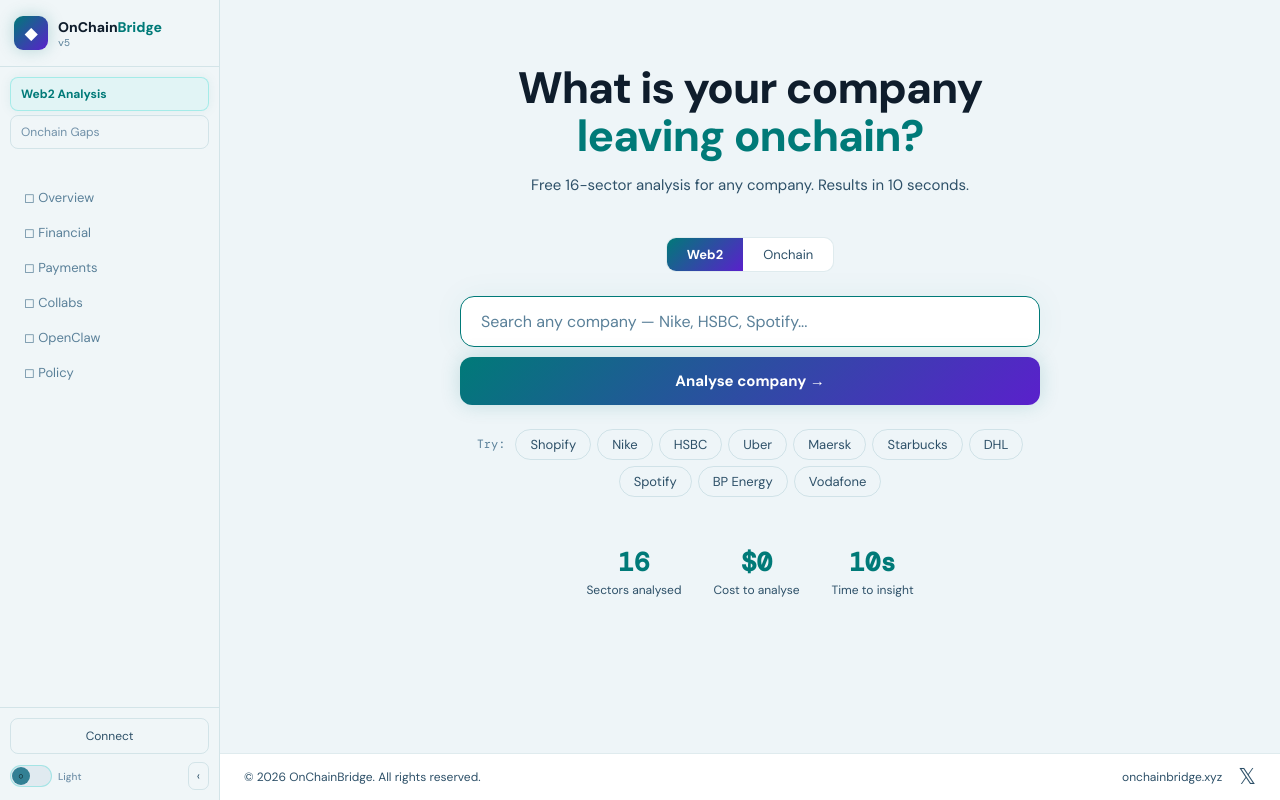
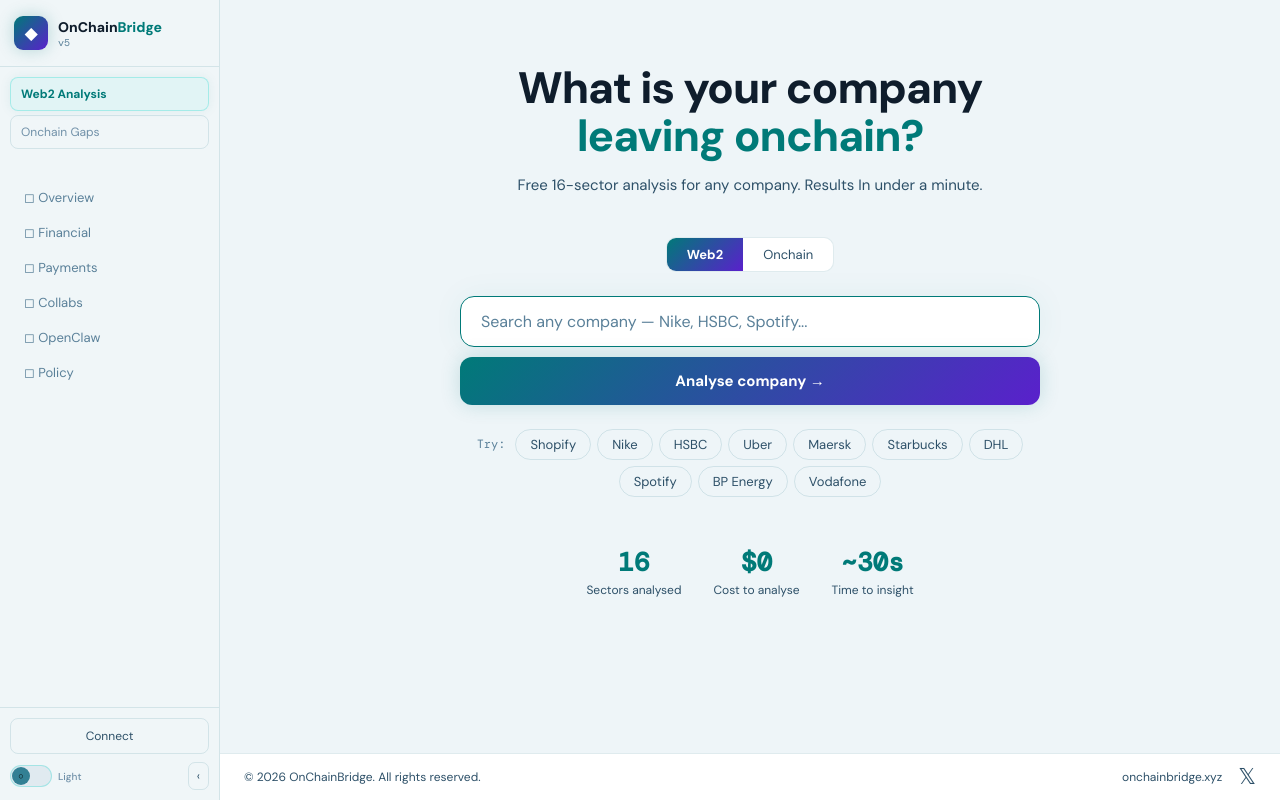
Before and after one commit to msurfx/onchainbridge, a React (Create React App) app: page / in a window 1280 px wide. Built offline with nearby package versions, Linux system fonts and the light colour scheme.

Commit message:
fix: update time to insight from 10s to ~30s

```diff
--- a/src/OnChainBridge.jsx
+++ b/src/OnChainBridge.jsx
@@ -1351,7 +1351,7 @@
               <div style={{fontSize:15,color:C.dim,maxWidth:480,margin:"0 auto",lineHeight:1.6}}>
                 {mode==="onchain"
                   ? "Enter any protocol. Map existing activity and surface untapped opportunities."
-                  : "Free 16-sector analysis for any company. Results in 10 seconds."}
+                  : "Free 16-sector analysis for any company. Results In under a minute."}
               </div>
             </div>
 
@@ -1419,7 +1419,7 @@
 
             {/* Stats row */}
             <div style={{display:"flex",gap:32,marginTop:48,flexWrap:"wrap",justifyContent:"center"}}>
-              {[["16","Sectors analysed"],["$0","Cost to analyse"],["10s","Time to insight"]].map(([n,l]) => (
+              {[["16","Sectors analysed"],["$0","Cost to analyse"],["~30s","Time to insight"]].map(([n,l]) => (
                 <div key={n} style={{textAlign:"center"}}>
                   <div style={{fontSize:26,fontWeight:800,color:C.accent,fontFamily:"var(--mono)"}}>{n}</div>
                   <div style={{fontSize:12,color:C.dim,marginTop:3}}>{l}</div>
```
